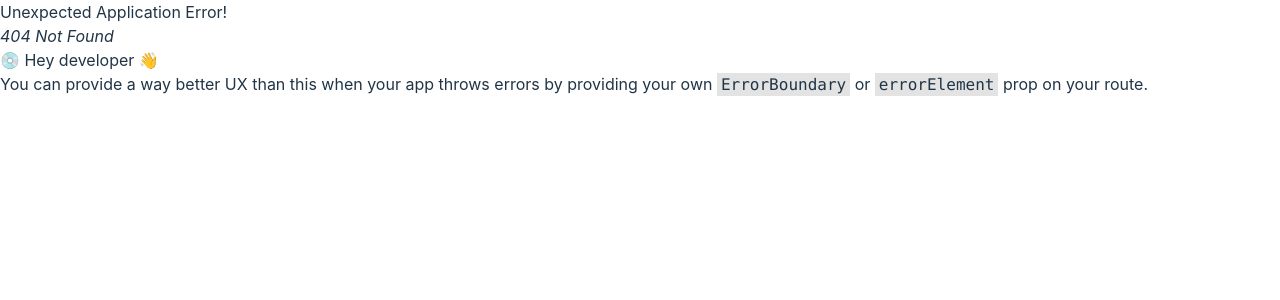
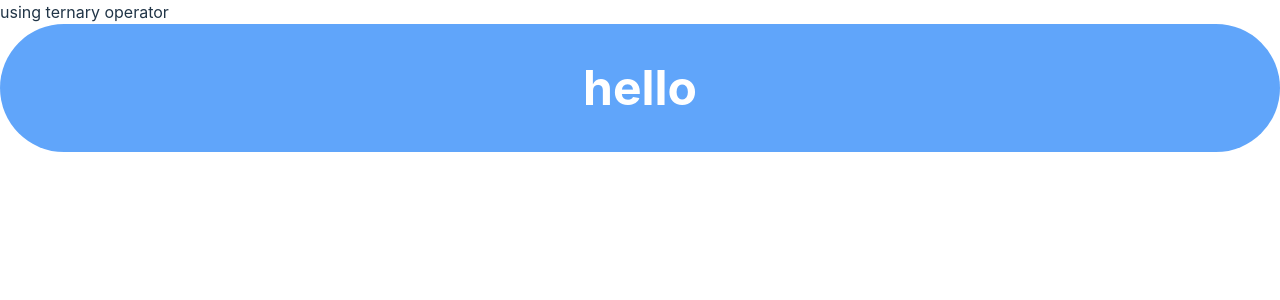
Before and after one commit to manjotsk/react-batch-16, a React (Vite) app: page /conditional-rendering in a window 1280 px wide. Before the commit this address had no page. Shown: the top 300 px of the page. Built offline with nearby package versions, Linux system fonts and the light colour scheme.

Commit message:
refactor: Update main.tsx to include ConditionalRendering component

```diff
--- /dev/null
+++ b/src/pages/ConditionalRendering.tsx
@@ -0,0 +1,22 @@
+import React from "react";
+
+const redFlag = !true;
+
+const ConditionalRendering = () => {
+  return (
+    <div>
+      using ternary operator
+      {redFlag ? (
+        <div className="bg-red-400 text-white font-bold text-5xl text-center rounded-full p-10">
+          hello
+        </div>
+      ) : (
+        <div className="bg-blue-400 text-white font-bold text-5xl text-center rounded-full p-10">
+          hello
+        </div>
+      )}
+    </div>
+  );
+};
+
+export default ConditionalRendering;
```
Also changed, not shown: src/main.tsx (+5 -2 lines).
